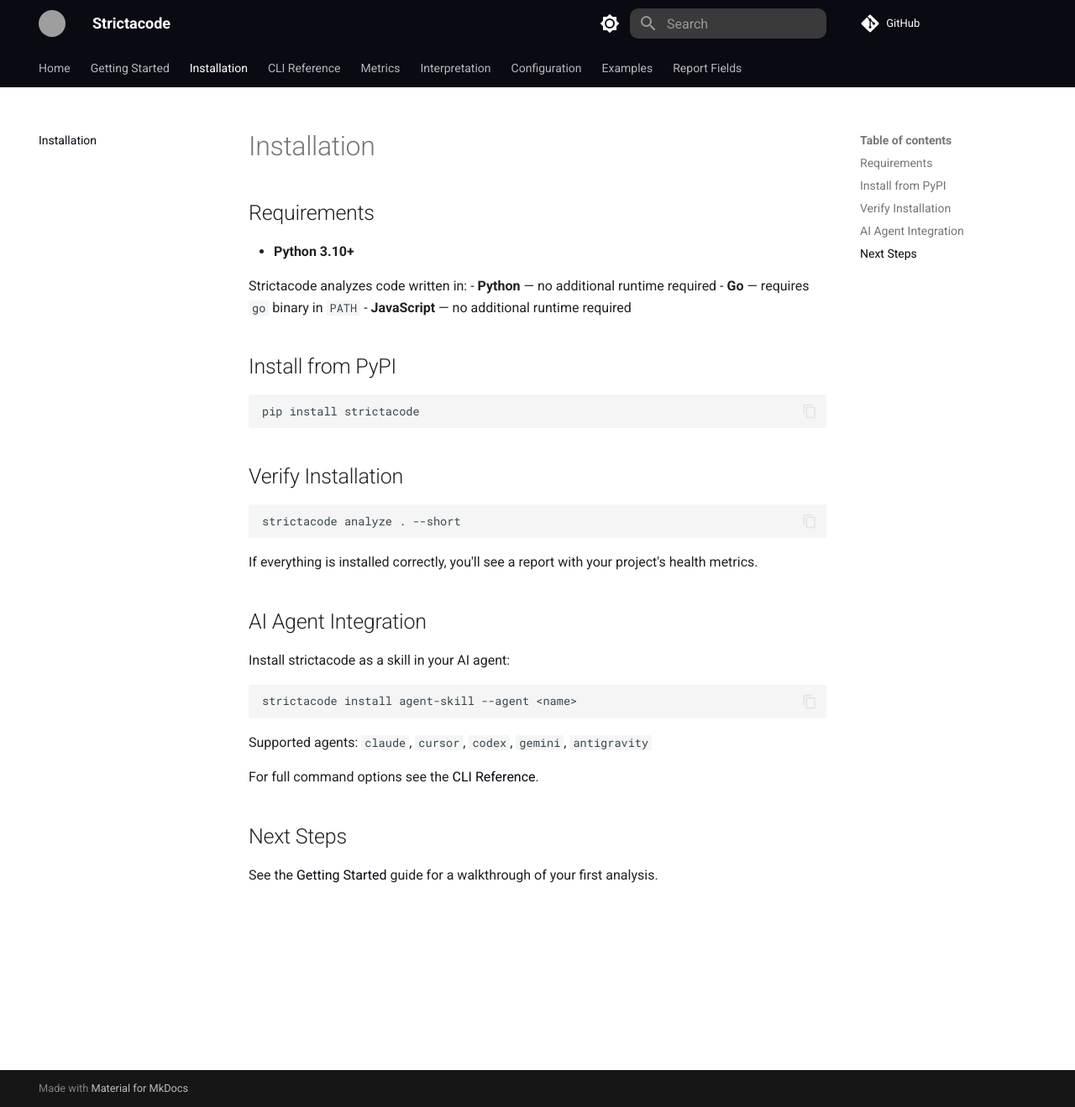
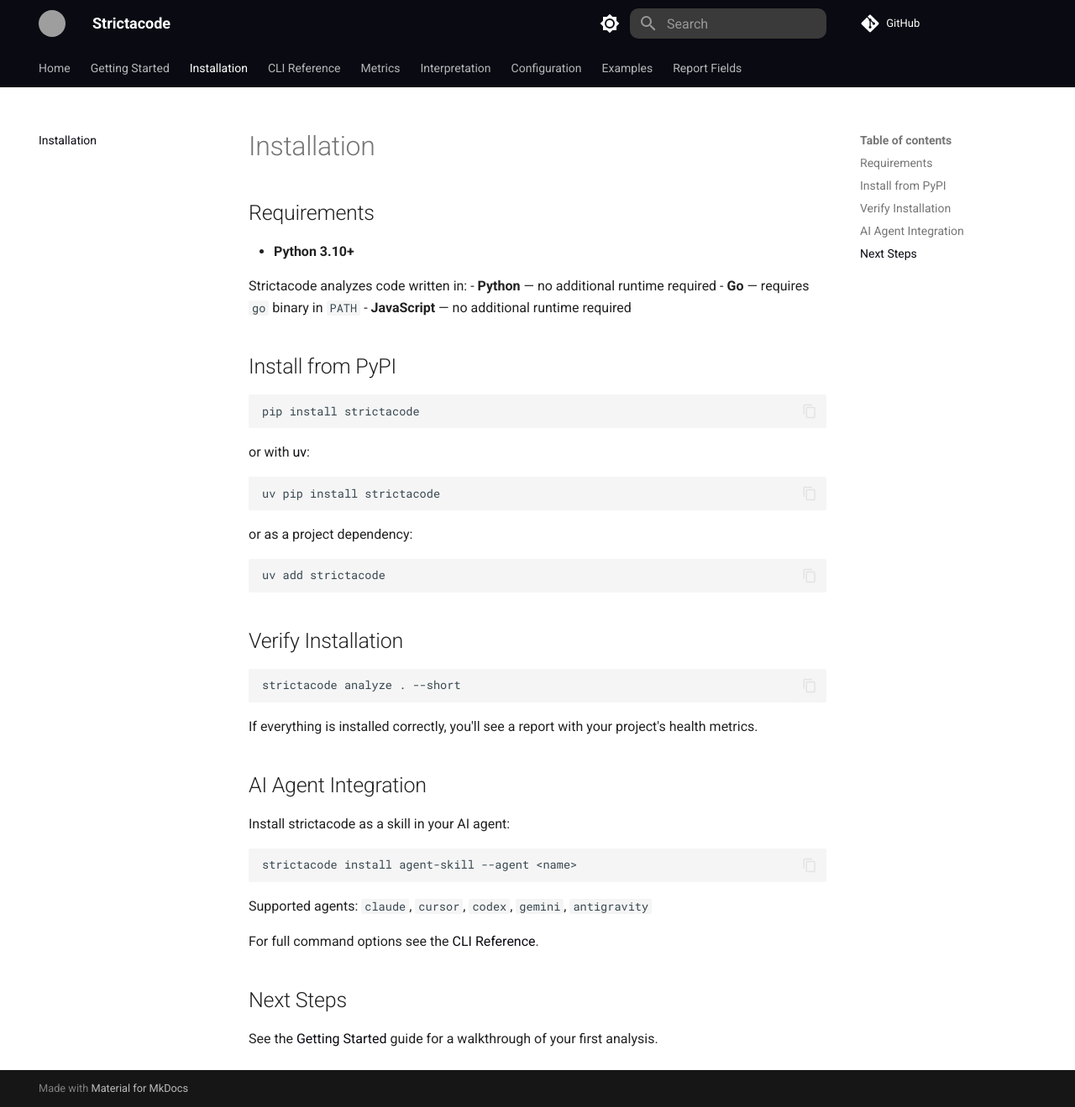
Before and after one commit to qarium/strictacode, an MkDocs documentation site: the page built from docs/installation.md, in a window 1280 px wide and 1319 px high. Shown: the whole window at 84% size. Built offline with MkDocs 1.6.1 and Material for MkDocs 9.7.7, drawn with Linux system fonts in a browser that asks for light colours; comment, search, counter and statistics services are not loaded; grey boxes are pictures that could not be loaded.

Commit message:
add install with uv to docs

````diff
--- a/docs/installation.md
+++ b/docs/installation.md
@@ -13,6 +13,18 @@
 
 ```bash
 pip install strictacode
+```
+
+or with [uv](https://docs.astral.sh/uv/):
+
+```bash
+uv pip install strictacode
+```
+
+or as a project dependency:
+
+```bash
+uv add strictacode
 ```
 
 ## Verify Installation
````
